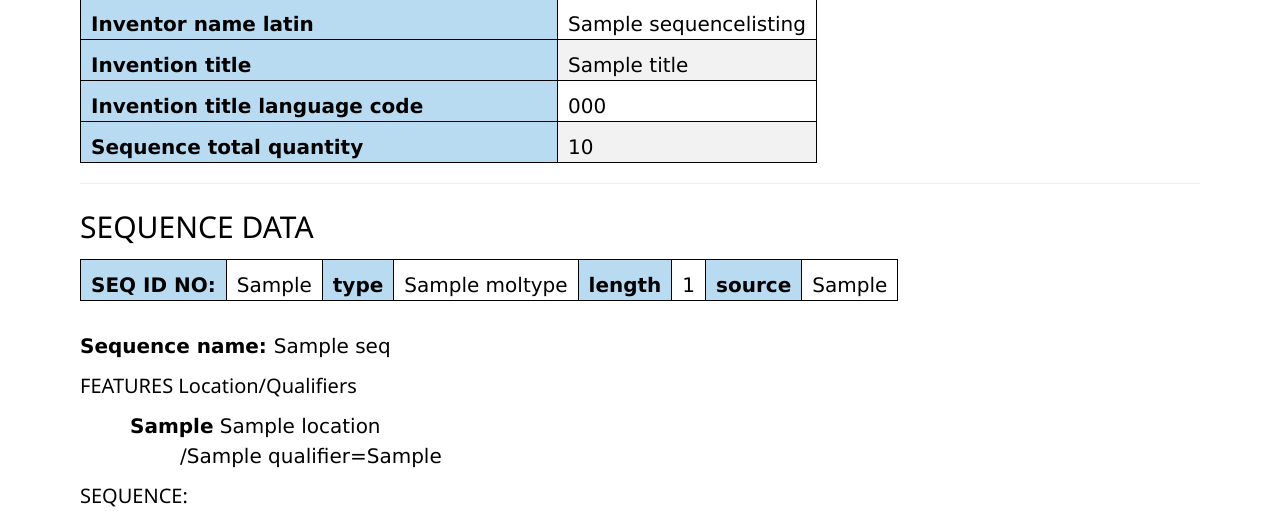
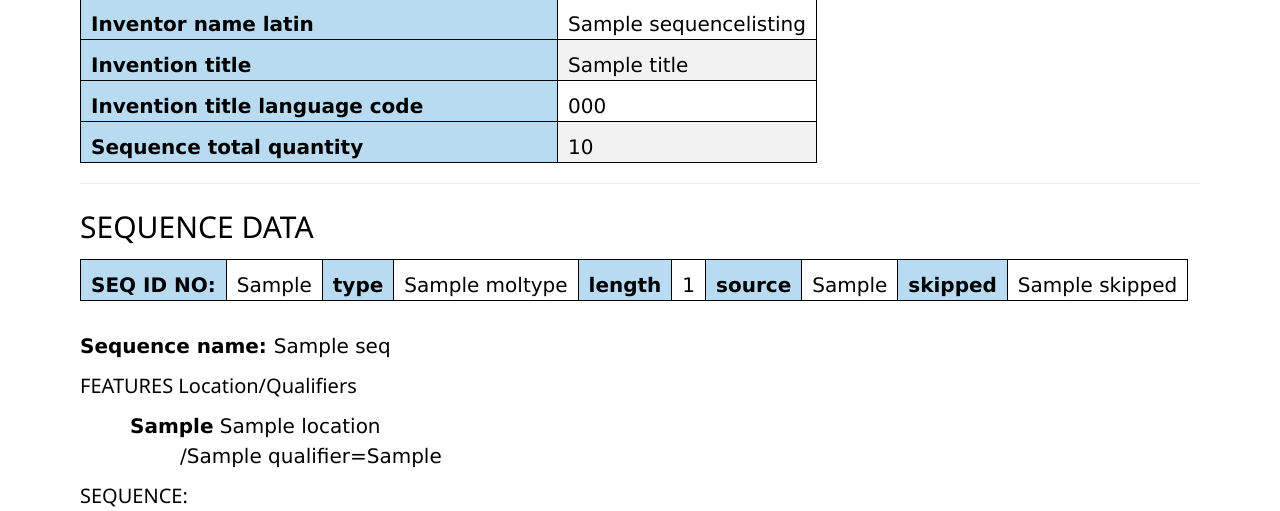
Before and after one commit to sadrians/st26proto, a Django app: template authoringtool/sequencelistings/templates/sequencelistings/detail.html in a window 1280 px wide. Shown: the part 1258-1769 px from the top of the page. Run offline with Django 3.2, Linux system fonts and the light colour scheme; the template is opened without the code that fills it: most values are stand-ins (such as "Sample title", 1, 10 or a date in 2020); data that the repository does not hold is empty.

Commit message:
Add skipped field to Sequence model. Update form and view for adding sequence.

```diff
--- a/authoringtool/sequencelistings/forms.py
+++ b/authoringtool/sequencelistings/forms.py
@@ -53,6 +53,7 @@ class SequenceForm(ModelForm):
 #                   'sequenceListing',
 #                 'sequenceIdNo',
                     'sequenceName',
+                    'skipped',
 #                   'length',
                   'moltype',
 #                   'division',
--- a/authoringtool/sequencelistings/models.py
+++ b/authoringtool/sequencelistings/models.py
@@ -105,6 +105,8 @@ class Sequence(models.Model): #good
     otherSeqId = models.CharField('Other seq ID', max_length=100, default='-')
 
     residues = models.TextField()
+
+    skipped = models.BooleanField('Skipped', default=False)
 
     def __unicode__(self):
         return str(self.sequenceListing) + ' / seq ' + str(self.sequenceIdNo)
--- a/authoringtool/sequencelistings/templates/sequencelistings/detail.html
+++ b/authoringtool/sequencelistings/templates/sequencelistings/detail.html
@@ -138,6 +138,8 @@
                 <td>{{ seq.length }}</td>
                 <th>source</th>
                 <td>{{ seq.getOrganism }}</td>
+                <th>skipped</th>
+                <td>{{ seq.skipped }}</td>
             </tr>
         </table>
         <br />
--- a/authoringtool/sequencelistings/templates/sequencelistings/edit_seql.html
+++ b/authoringtool/sequencelistings/templates/sequencelistings/edit_seql.html
@@ -165,6 +165,8 @@
                 <td>{{ seq.length }}</td>
                 <th>source</th>
                 <td>{{ seq.getOrganism }}</td>
+                <th>skipped</th>
+                <td>{{ seq.skipped }}</td>
             </tr>
         </table>
         <br />
--- a/authoringtool/sequencelistings/views.py
+++ b/authoringtool/sequencelistings/views.py
@@ -207,7 +207,8 @@ def add_sequence(request, pk):
                 sequenceName = cd['sequenceName'],
                 length = len(cd['residues']),
                 moltype = cd['moltype'],
-                residues = cd['residues']
+                residues = cd['residues'],
+                skipped = cd['skipped']
                 )
             sequence_instance.save()
 
```
Also changed, not shown: authoringtool/sequencelistings/migrations/0017_sequence_skipped.py (added).
